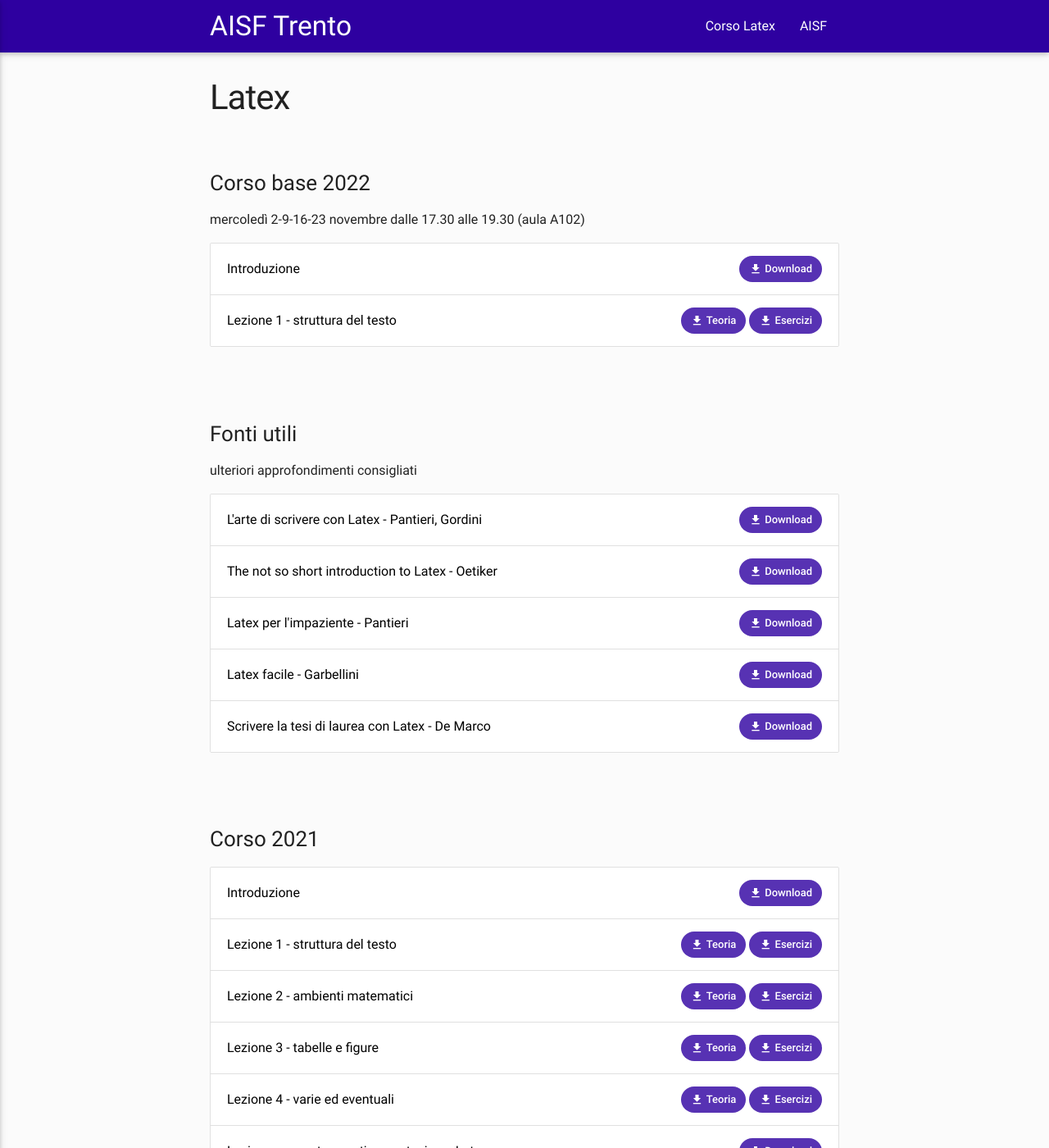
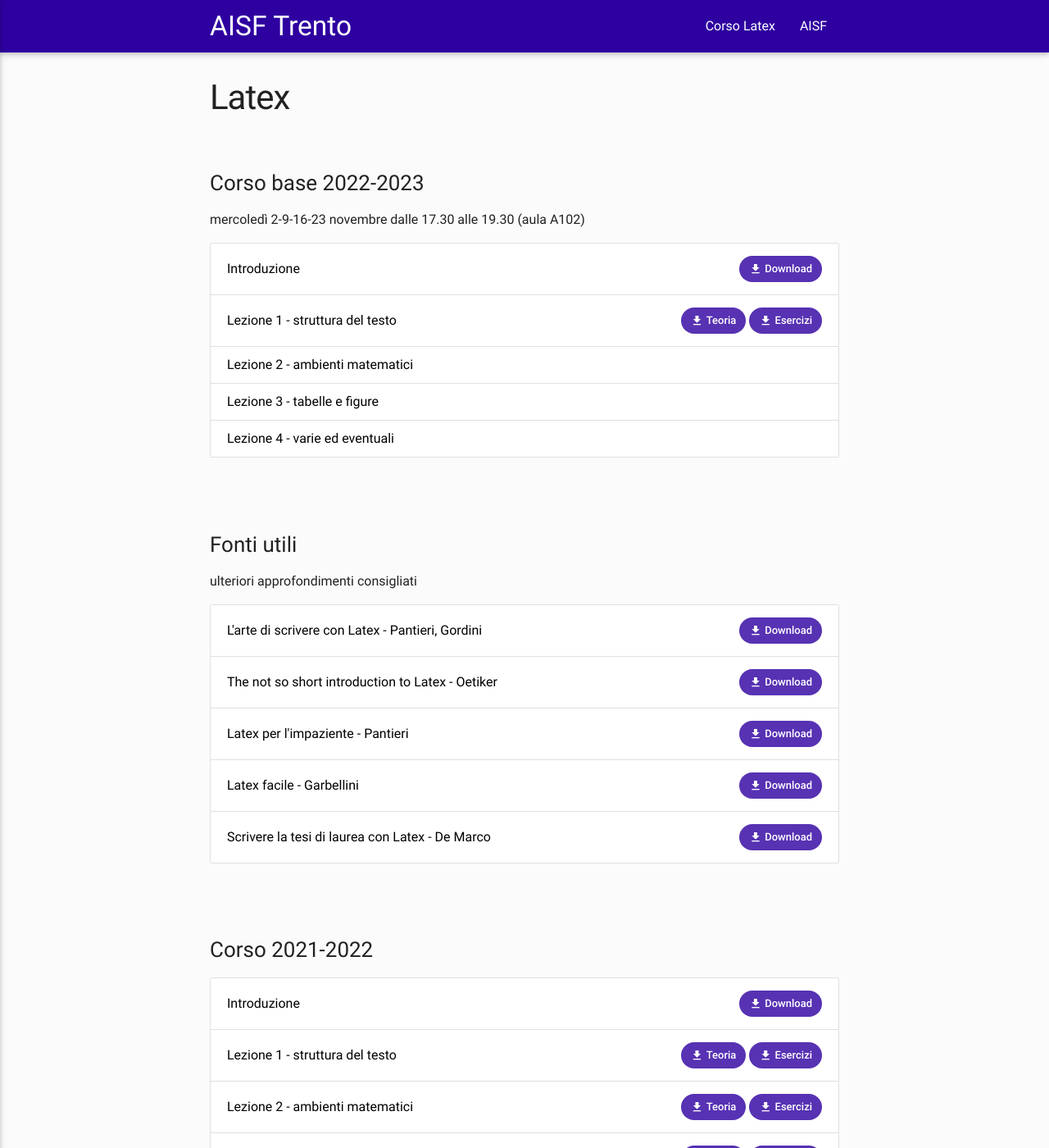
Before and after one commit to ai-sf/trento, a Jekyll site: the page built from latex.html, in a window 1280 px wide and 1400 px high. Shown: the whole window at 82% size. Built offline with Jekyll 4.4.1, drawn with Linux system fonts in a browser that asks for light colours; nearby versions of some CDN libraries.

Commit message:
Update latex.yml

```diff
--- a/_data/latex.yml
+++ b/_data/latex.yml
@@ -1,6 +1,6 @@
 sezioni:
 
-  - titolo: "Corso base 2022"
+  - titolo: "Corso base 2022-2023"
     testo: "mercoledì 2-9-16-23 novembre dalle 17.30 alle 19.30 (aula A102)"
     downloads:
       - testo: "Introduzione"
@@ -13,20 +13,20 @@ sezioni:
           url: "Lezione-1_22-23.pdf"
         - nome: "Esercizi"
           url: "Esercizi-1_22-23.pdf"
-    #   - testo: "Lezione 2 - ambienti matematici"
-    #     urls:
-    #     - nome: "Teoria"
+      - testo: "Lezione 2 - ambienti matematici"
+        urls:
+    #    - nome: "Teoria"
     #       url: "Lezione_2.pdf"
-    #     - nome: "Esercizi"
+    #    - nome: "Esercizi"
     #       url: "Esercizi_2.pdf"
-    #   - testo: "Lezione 3 - tabelle e figure"
-    #     urls:
+      - testo: "Lezione 3 - tabelle e figure"
+        urls:
     #     - nome: "Teoria"
     #       url: "Lezione_3.pdf"
     #     - nome: "Esercizi"
     #       url: "Esercizi_3.pdf"
-    #   - testo: "Lezione 4 - varie ed eventuali"
-    #     urls:
+      - testo: "Lezione 4 - varie ed eventuali"
+        urls:
     #     - nome: "Teoria"
     #       url: "Lezione_4.pdf"
     #     - nome: "Esercizi"
@@ -69,7 +69,7 @@ sezioni:
           url: "Latex_tesi.pdf"
 
 
-  - titolo: "Corso 2021"
+  - titolo: "Corso 2021-2022"
     testo: " "
     downloads:
       - testo: "Introduzione"
```
